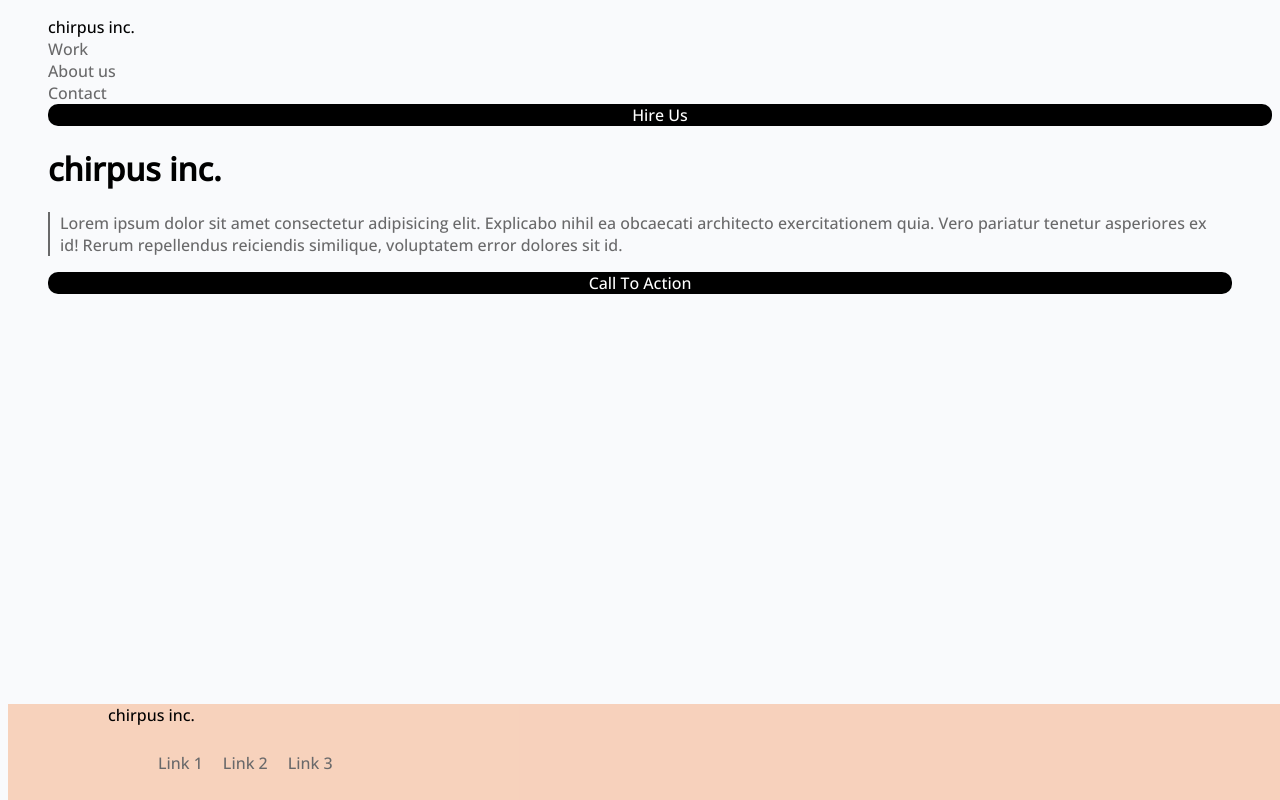
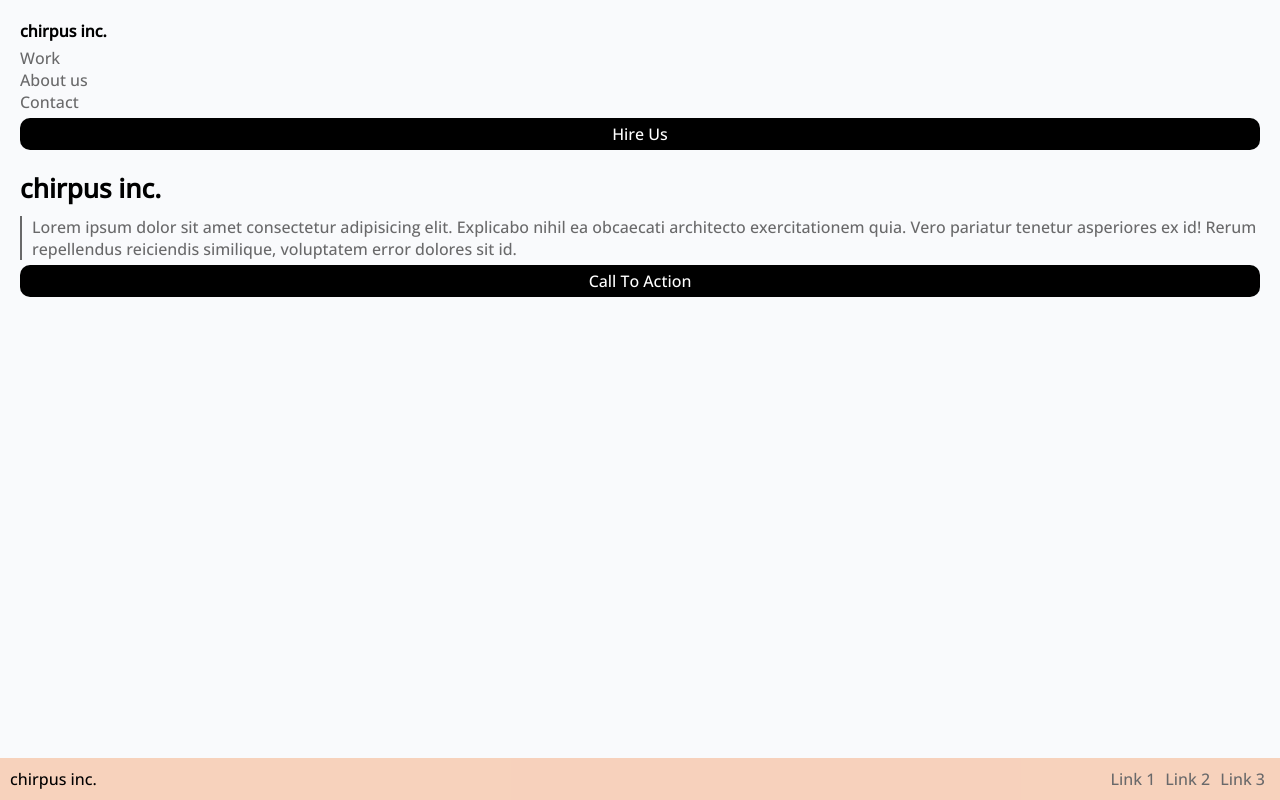
Before and after one commit to patelany/html-css-lab1, a plain HTML site: page index.html in a window 1280 px wide. Drawn offline with nearby package versions, Linux system fonts and the light colour scheme.

Commit message:
fixed styling and completed code

```diff
--- a/index.html
+++ b/index.html
@@ -12,11 +12,9 @@
 </head>
 <body>
     <header>
+        <h1 class="chirpus" href="#">chirpus inc.</h1>
         <nav class="header-nav">
             <ul>
-                <li>
-                    <a class="chirpus" href="#">chirpus inc.</a>
-                </li>
                 <li>
                     <a href="#">Work</a>
                 </li>
@@ -33,15 +31,15 @@
         </nav>
     </header>
     <main>
-        <h1 class="chirpus">chirpus inc.</h1>
+        <h2 class="chirpus">chirpus inc.</h2>
         <p>
             Lorem ipsum dolor sit amet consectetur adipisicing elit. Explicabo nihil ea obcaecati architecto exercitationem quia. Vero pariatur tenetur asperiores ex id! Rerum repellendus reiciendis similique, voluptatem error dolores sit id.
         </p>
         <a  class="call-to-action" href="#">Call To Action</a>
     </main>
     <footer>
+        <p class="chirpus">chirpus inc.</p>
         <nav class="footer-nav">
-            <div class="chirpus">chirpus inc.</div>
             <ul>
                 <li>
                     <a href="#">Link 1</a>
--- a/style.css
+++ b/style.css
@@ -1,65 +1,93 @@
+/* resets where there was default margin or padding*/
+body, h1, h2, p, ul {
+    margin: 0;
+    padding: 0;
+}
+
 * {
   color: #69696a;
 }
 
+
 body {
     background-color: #f9fafc;
-    font-family: 'Open Sans', sans-serif;
+    font-family: "Open Sans", sans-serif;
+    margin: 20px;
 }
 
-.header-nav li {
+h1 {
+    font-size: 16px;
+}
+
+
+.header-nav ul {
+    margin: 5px 0;
+}
+
+.header-nav li,
+.footer-nav li {
   list-style: none;
 }
 
-.header-nav .hire-us, .footer-nav li {
+.header-nav .hire-us{
   list-style: none;
   text-align: center;
+  width: 100%;
+  display: block;
 }
 
-.header-nav a, .footer-nav a, .call-to-action{
+.header-nav a,
+.call-to-action {
   text-decoration: none;
   text-align: center;
 }
 
-.hire-us, .call-to-action {
+.hire-us,
+.call-to-action {
   background-color: black;
-    color: #FFF;
+  color: #fff;
   border-radius: 10px;
+  padding: 5px;
+  box-sizing: border-box;
   width: 100%;
   display: block;
+  margin: 5px 0;
+}
+
+h2 {
+    font-size: 26px;
+    margin: 10px 0;
 }
 
 main {
-    margin: 0;
-    padding: 0 40px;
+    margin-top: 20px;
 }
-
+main p {
+    border-left: 2px solid #69696a;
+    padding-left: 10px;
+  }
 
 footer {
   position: fixed;
   bottom: 0;
+  left: 0;
   width: 100%;
   background-color: rgba(247, 193, 162, 0.7);
-    padding: 0 200px 0 100px;
-
+  display: flex;
+  justify-content: space-between;
+  padding: 10px;
+  box-sizing: border-box;
 }
 
-.footer-nav ul{
-    display: flex;
-    flex-direction: row;
-
+.footer-nav a {
+    text-decoration: none;
+    padding: 5px;
 }
 
-.footer-nav li {
-    padding: 10px;
+.footer-nav ul {
+    display: flex;
 }
-
 
 .chirpus {
   color: #000;
 }
-
-p {
-    border-left: 2px solid #69696a;
-    padding: 0 10px;
-}
```
Lines whose indentation alone changed are shown as unchanged.
